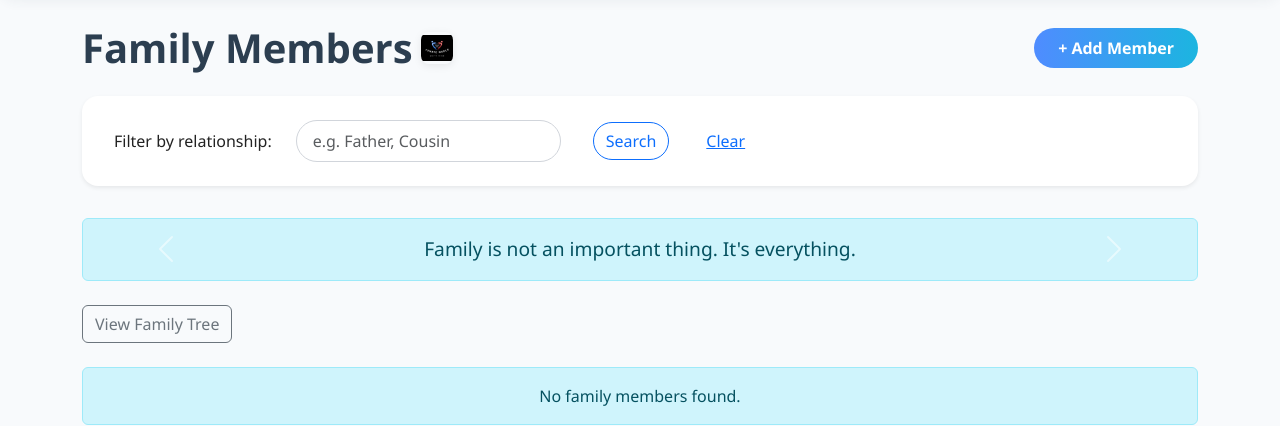
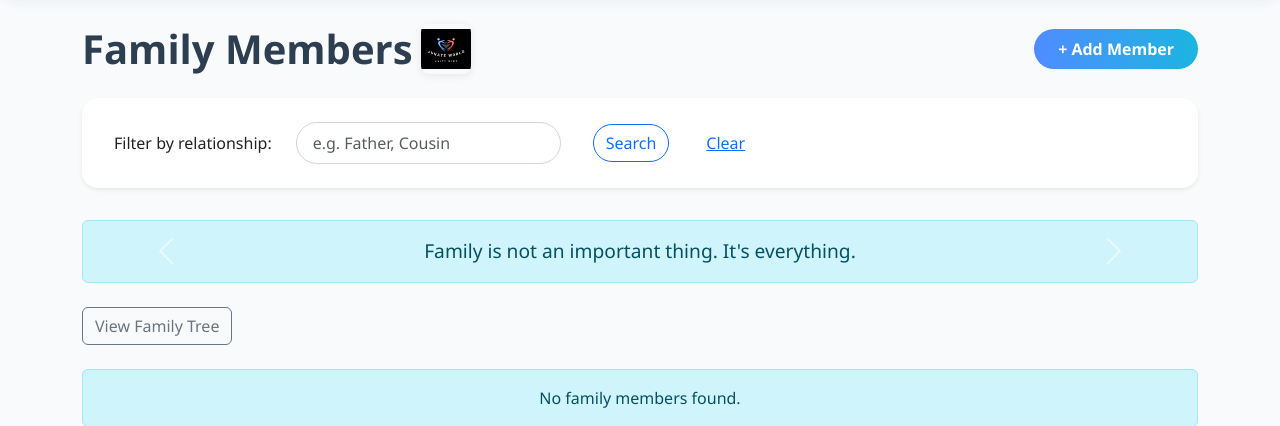
Before and after one commit to Junate-World/family-website, a Flask app: page / in a window 1280 px wide. Shown: the part 60-486 px from the top of the page. Run offline with Flask 3, Linux system fonts and the light colour scheme.

Commit message:
Fix: Templates modification

```diff
--- a/templates/home.html
+++ b/templates/home.html
@@ -4,7 +4,7 @@
 <div class="d-flex justify-content-between align-items-center mb-4">
   <div class="d-flex align-items-center gap-2">
     <h1 class="mb-0">Family Members</h1>
-    <img src="{{ url_for('static', filename='my-favicon-32x32.png') }}" alt="Family Icon" style="width:32px;height:32px;object-fit:contain;box-shadow:0 2px 8px rgba(0,0,0,0.08);border-radius:8px;" />
+    <img src="{{ url_for('static', filename='my-favicon-32x32.png') }}" alt="Family Icon" style="width:50px;height:50px;object-fit:contain;box-shadow:0 2px 8px rgba(0,0,0,0.08);border-radius:8px;" />
   </div>
   <a href="{{ url_for('add_member') }}" class="btn btn-primary">+ Add Member</a>
 </div>
```
